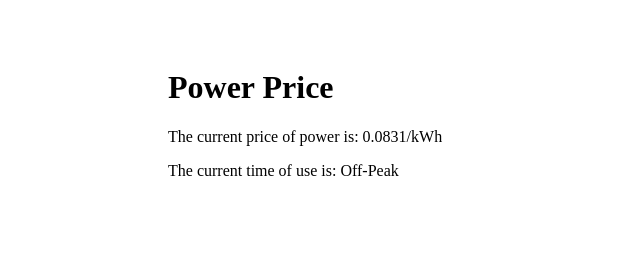
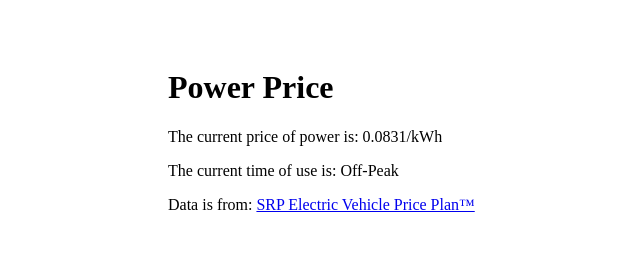
Before and after one commit to rwehe/power, a plain HTML site: page static/index.html in a window 1280 px wide. Shown: the whole page, without its empty margins (172-812 px from the left). Drawn offline with Linux system fonts and the light colour scheme.

Commit message:
add link to SRP page

```diff
--- a/static/index.html
+++ b/static/index.html
@@ -11,6 +11,7 @@
 		<h1>Power Price</h1>
 		<p>The current price of power is: <span id="current-price"></span>/kWh</p>
         <p>The current time of use is: <span id="timeofuse"></span></p>
+        <p>Data is from: <a href="https://www.srpnet.com/price-plans/residential-electric/electric-vehicle">SRP Electric Vehicle Price Plan™</a></p>
 	</div>
     <script>
         function refreshPage() {
```
